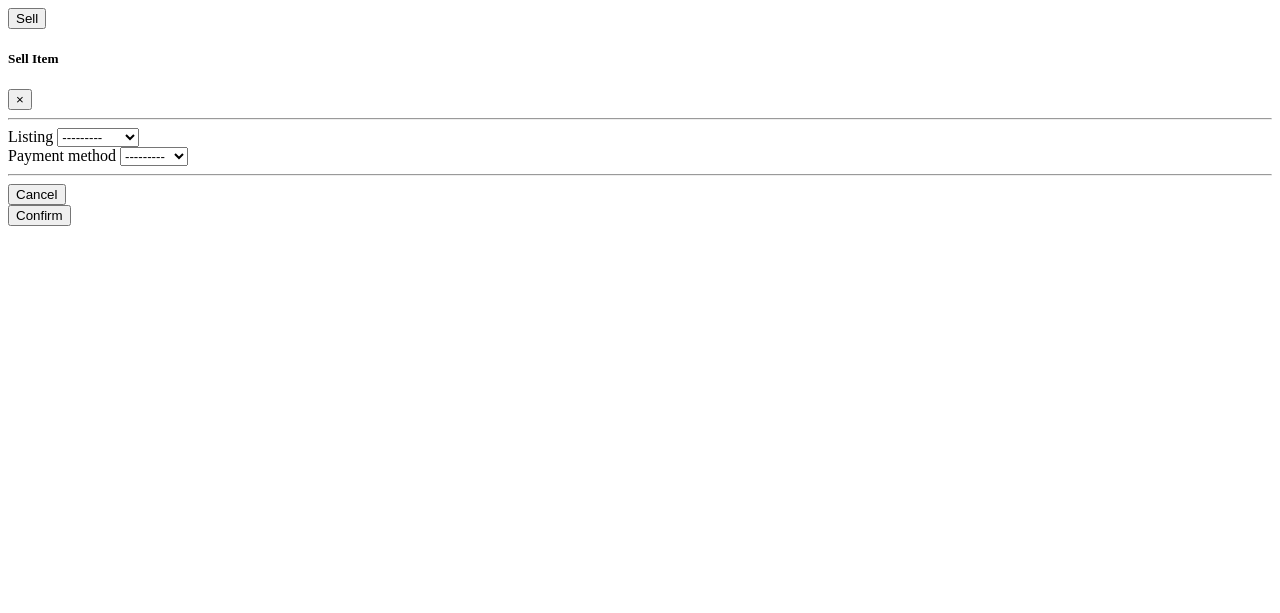
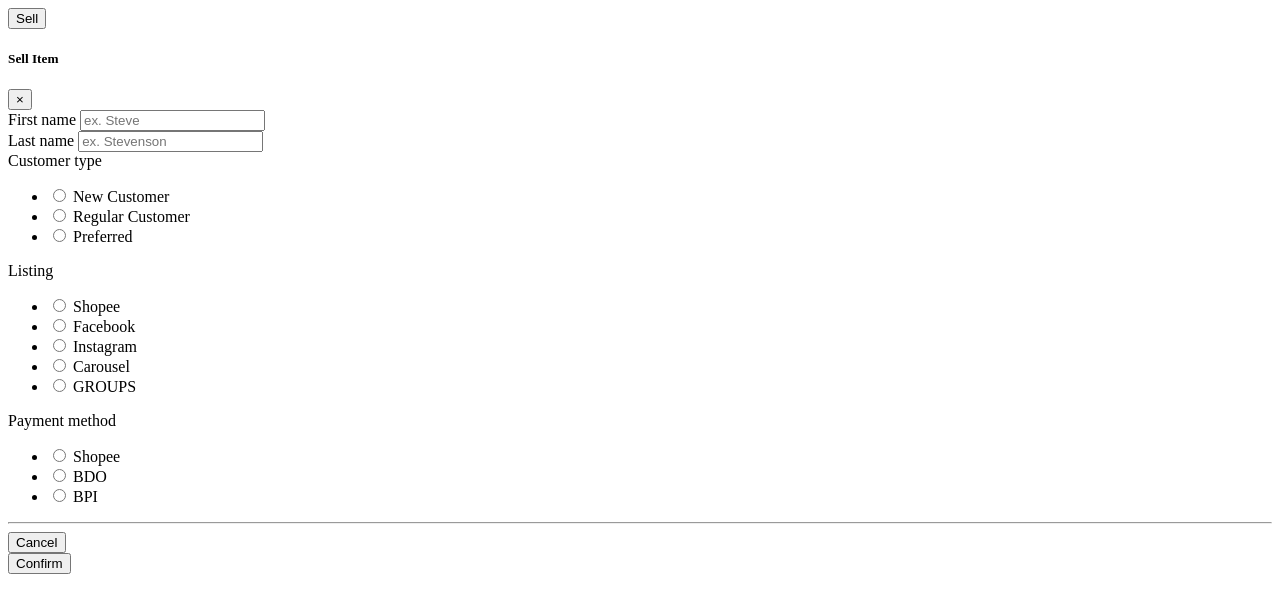
Before and after one commit to jrggementiza/TVS-Dashboard, a Django app: template templates/inventory/_inventory_sell.html in a window 1280 px wide. Shown: the top 613 px of the page. Run offline with Django 3.2, Linux system fonts and the light colour scheme; the template is opened without the code that fills it: values that come from a table or form of the project are taken from there, others are empty; tables that the repository leaves empty hold one stand-in row (values such as "Sample post").

Commit message:
modified sales forms to use radio buttons instead

```diff
--- a/sales/forms.py
+++ b/sales/forms.py
@@ -18,7 +18,10 @@ class CustomerForm(ModelForm):
             'placeholder': 'ex. Stevenson',
         }
     ))
-
+    customer_type = forms.ChoiceField(
+        choices=Customer.CUSTOMER_TYPE_OPTIONS,
+        widget=forms.RadioSelect()
+    )
     class Meta:
         model = Customer
         fields = [
@@ -27,6 +30,14 @@ class CustomerForm(ModelForm):
 
 
 class SellItemForm(ModelForm):
+    listing = forms.ChoiceField(
+        choices=Sales.LISTING_OPTIONS,
+        widget=forms.RadioSelect()
+        )
+    payment_method = forms.ChoiceField(
+        choices=Sales.PAYMENT_METHOD_OPTIONS,
+        widget=forms.RadioSelect()
+        )
     class Meta:
         model = Sales
         fields = [
--- a/templates/inventory/_inventory_sell.html
+++ b/templates/inventory/_inventory_sell.html
@@ -6,6 +6,7 @@
     <div class="modal-dialog" role="document">
 
         <div class="modal-content">
+
             <div class="modal-header">
                 <h5 class="modal-title" id="modalTitle">Sell Item</h5>
                 <button type="button" class="close" data-dismiss="modal" aria-label="Close">
@@ -14,34 +15,39 @@
             </div>
 
             <div class="modal-body">
+
                 <form method='post' class='form'>
                     {% csrf_token %}
-                    {% for field in new_customer_form %}
-                    <div class='form-row'>
-                        <div class='col'>
-                            {{ field.errors }}
-                            {{ field.label }}
-                            {{ field }}
-                        </div>
+
+                    <div class="form-group">
+                        {{ customer_form.first_name.errors }}
+                        {{ customer_form.first_name.label }}
+                        {{ customer_form.first_name }}
                     </div>
-                    {% endfor %}
 
-                    <hr>
+                    <div class="form-group">
+                        {{ customer_form.last_name.errors }}
+                        {{ customer_form.last_name.label }}
+                        {{ customer_form.last_name }}
+                    </div>
 
-                    <div class='form-row'>
+                    <div class="form-check">
+                        {{ customer_form.customer_type.errors }}
+                        {{ customer_form.customer_type.label }}
+                        {{ customer_form.customer_type }}
+                    </div>
+
 
                     {% for field in sell_item_form %}
-                    <div class='form-group'>
                         <div class='form-check'>
                             {{ field.errors }}
                             {{ field.label }}
                             {{ field }}
                         </div>
-                    </div>
                     {% endfor %}
-                    </div>
 
                     <hr>
+
                     <div class='form-row'>
                         <div class='col'>
                             <button type="button" class="btn btn-block btn-secondary" data-dismiss="modal">Cancel</button>
@@ -51,6 +57,7 @@
                         </div>
                     </div>
                 </form>
+
             </div>
 
         </div>
```
